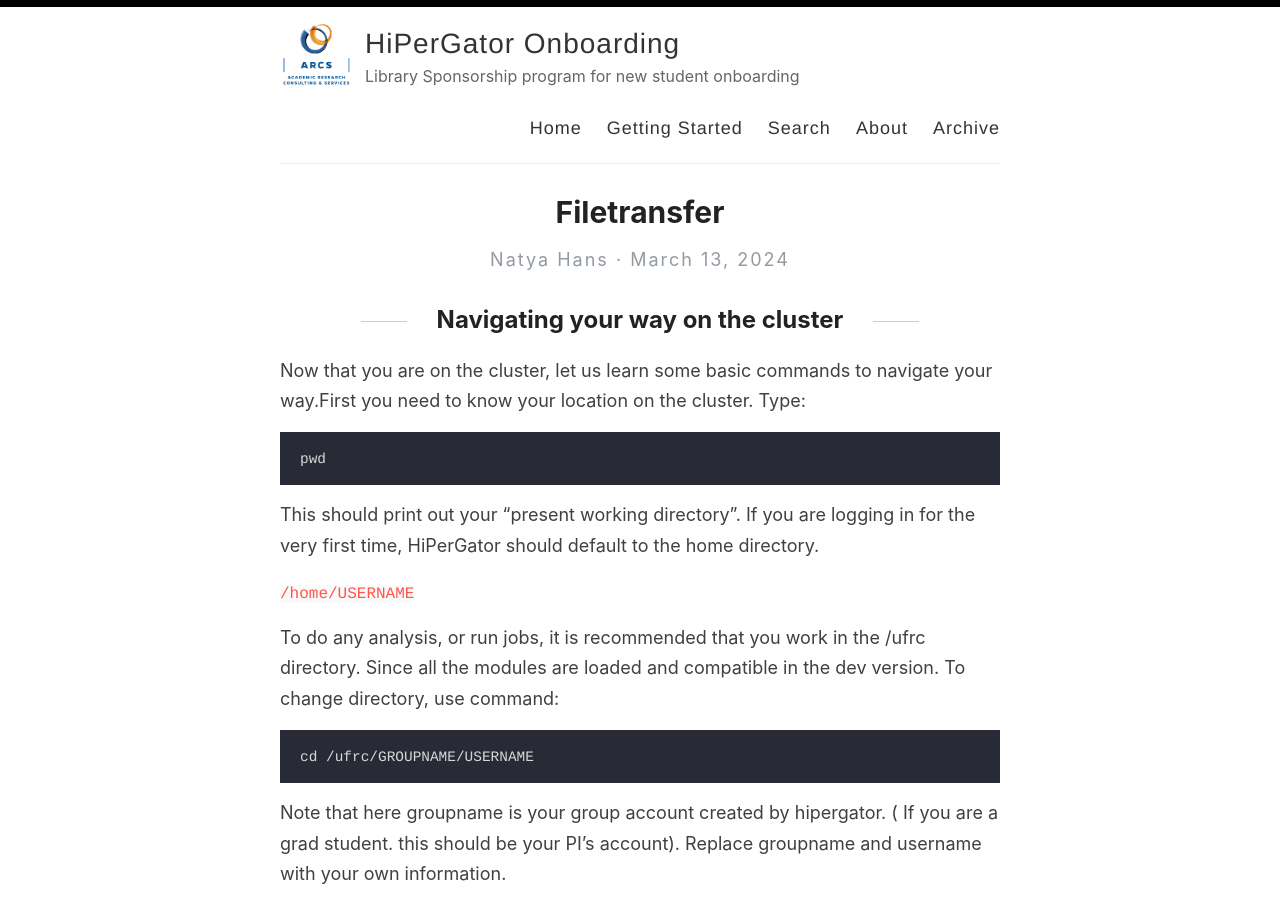
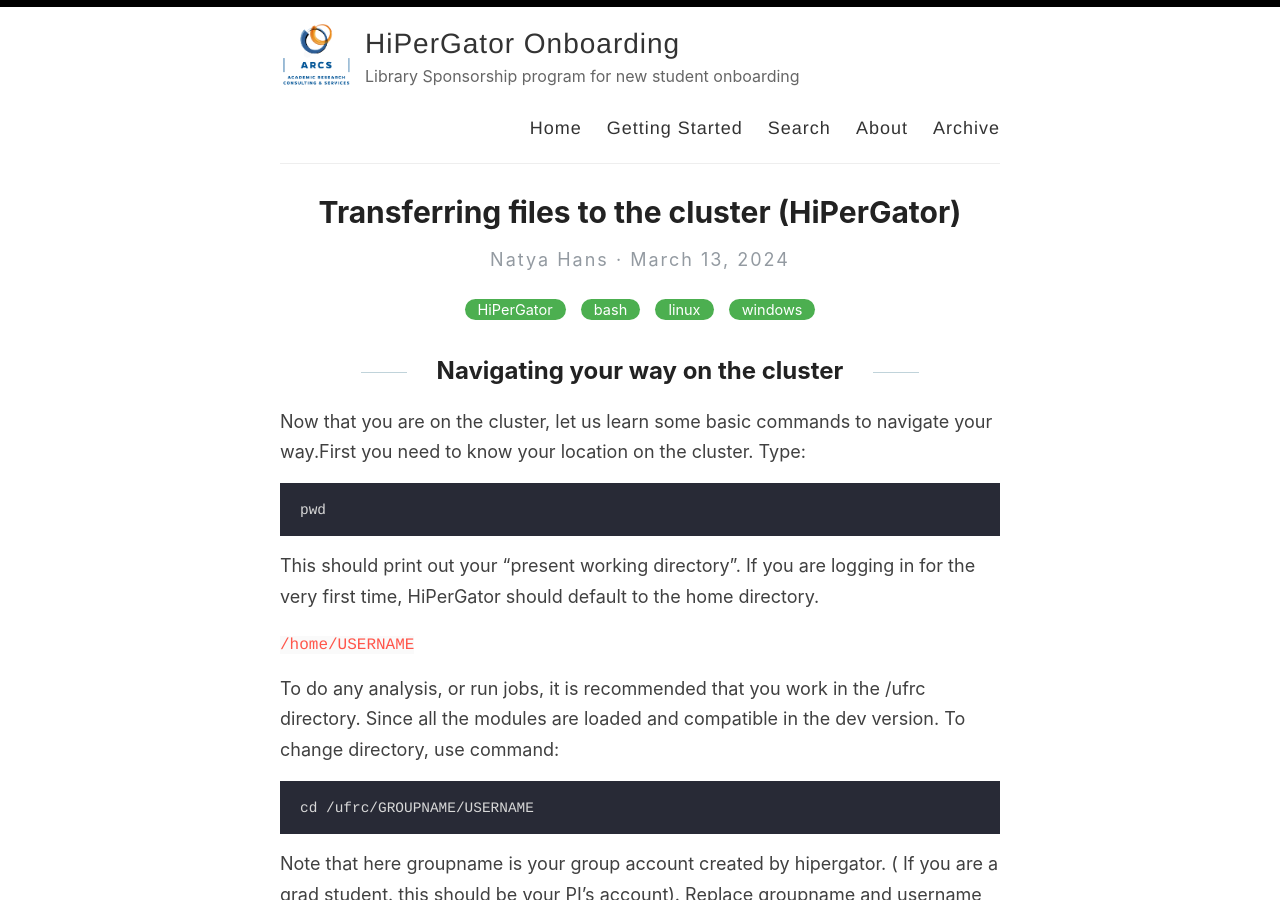
Before and after one commit to NatyaHans/HiPerGatorOnboarding, a Jekyll site: the page built from _posts/2024-3-13-FileTransfer.md, in a window 1280 px wide and 900 px high. Built offline with Jekyll 4.4.1, drawn with Linux system fonts in a browser that asks for light colours; our own code applies the rules of GitHub Pages for plain Markdown files.

Commit message:
Update 2024-3-13-FileTransfer.md

```diff
--- a/_posts/2024-3-13-FileTransfer.md
+++ b/_posts/2024-3-13-FileTransfer.md
@@ -1,4 +1,8 @@
-
+---
+layout: post
+title:  Transferring files to the cluster (HiPerGator)
+categories: [HiPerGator,bash, linux, windows]
+---
 
 
 Navigating your way on the cluster
```
